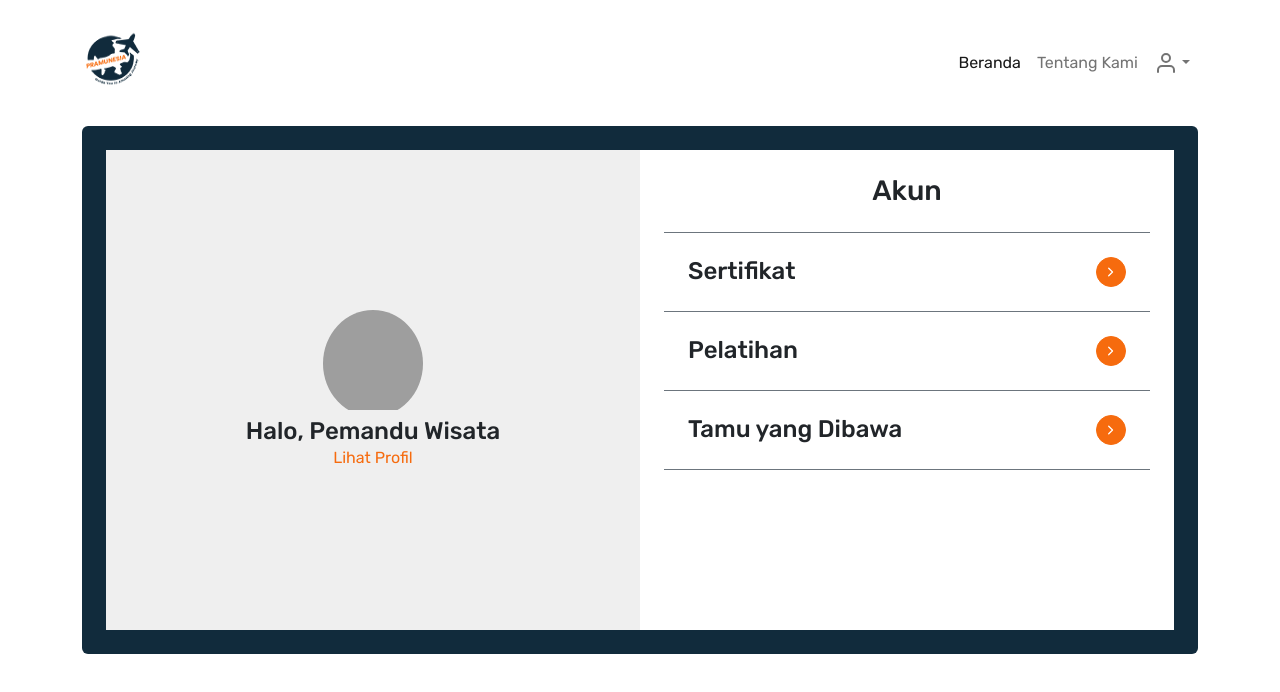
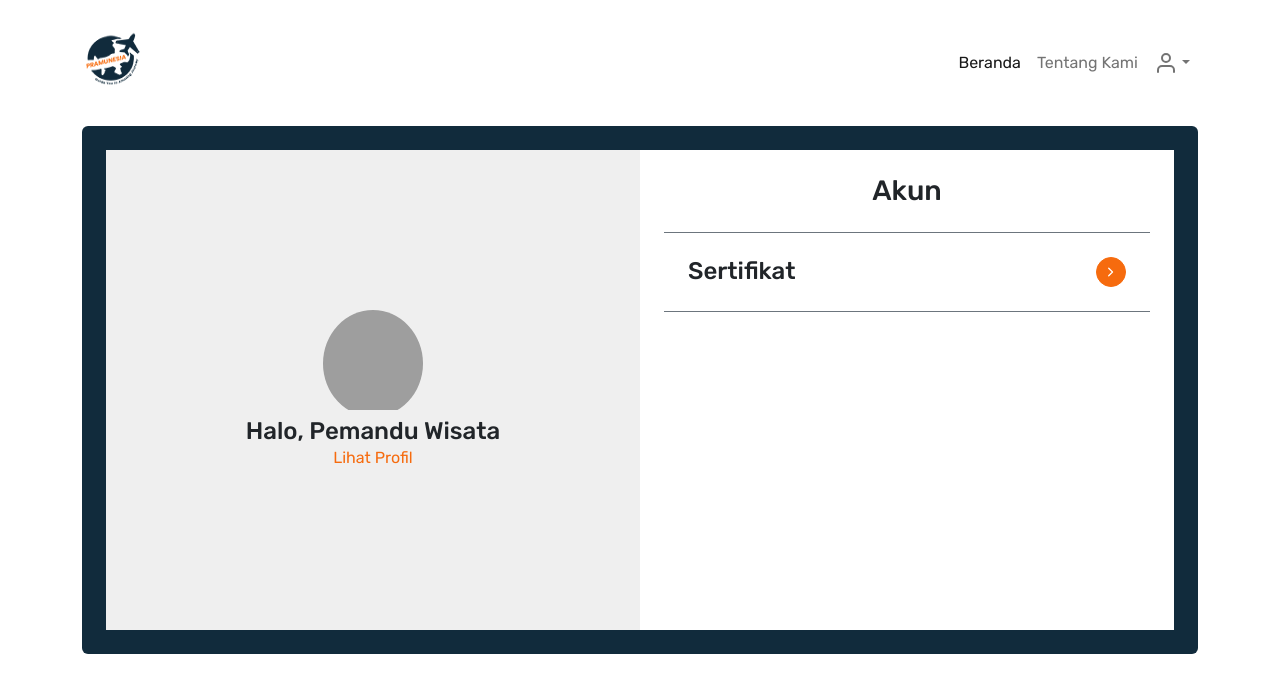
Before and after one commit to umarshd/pramunesia, a Next.js app: page /guide/profile in a window 1280 px wide. Shown: the top 692 px of the page. Built offline with nearby package versions, Linux system fonts and the light colour scheme; grey boxes are pictures that could not be loaded.

Commit message:
delete fitur pelatihan dan tamu yang dibawa

```diff
--- a/pages/guide/profile/index.jsx
+++ b/pages/guide/profile/index.jsx
@@ -1,8 +1,8 @@
-import React from 'react';
-import Image from 'next/image';
-import Link from 'next/link';
-import { FiChevronRight } from 'react-icons/fi';
-import Navigation from '../../../components/afterlogin/navbar';
+import React from "react";
+import Image from "next/image";
+import Link from "next/link";
+import { FiChevronRight } from "react-icons/fi";
+import Navigation from "../../../components/afterlogin/navbar";
 
 function GuideProfile() {
   return (
@@ -21,9 +21,7 @@ function GuideProfile() {
               </div>
               <h4>Halo, Pemandu Wisata</h4>
               <span>
-                <Link href="/">
-                  Lihat Profil
-                </Link>
+                <Link href="/">Lihat Profil</Link>
               </span>
             </div>
           </div>
@@ -34,53 +32,10 @@ function GuideProfile() {
                 <div className="border border-secondary border-start-0 border-end-0 p-4">
                   <Link href="/">
                     <div className="d-flex align-items-center justify-content-between">
-                      <h4>
-                        {' '}
-                        Sertifikat
-                        {' '}
-
-                      </h4>
+                      <h4> Sertifikat </h4>
                       <button
                         type="button"
                         className="btn-circle btn-sm d-flex align-items-center"
-                      >
-                        <FiChevronRight size="1.25rem" color="white" />
-
-                      </button>
-                    </div>
-                  </Link>
-                </div>
-                <div className="border border-secondary border-start-0 border-end-0 border-top-0 p-4">
-                  <Link href="/">
-                    <div className="d-flex align-items-center justify-content-between">
-                      <h4>
-                        {' '}
-                        Pelatihan
-                        {' '}
-
-                      </h4>
-                      <button
-                        type="button"
-                        className="btn-circle btn-sm d-flex align-items-center "
-                      >
-                        <FiChevronRight size="1.25rem" color="white" />
-
-                      </button>
-                    </div>
-                  </Link>
-                </div>
-                <div className="border border-secondary border-start-0 border-end-0 border-top-0 p-4">
-                  <Link href="/">
-                    <div className="d-flex align-items-center justify-content-between">
-                      <h4>
-                        {' '}
-                        Tamu yang Dibawa
-                        {' '}
-
-                      </h4>
-                      <button
-                        type="button"
-                        className="btn-circle btn-sm d-flex align-items-center "
                       >
                         <FiChevronRight size="1.25rem" color="white" />
                       </button>
```
